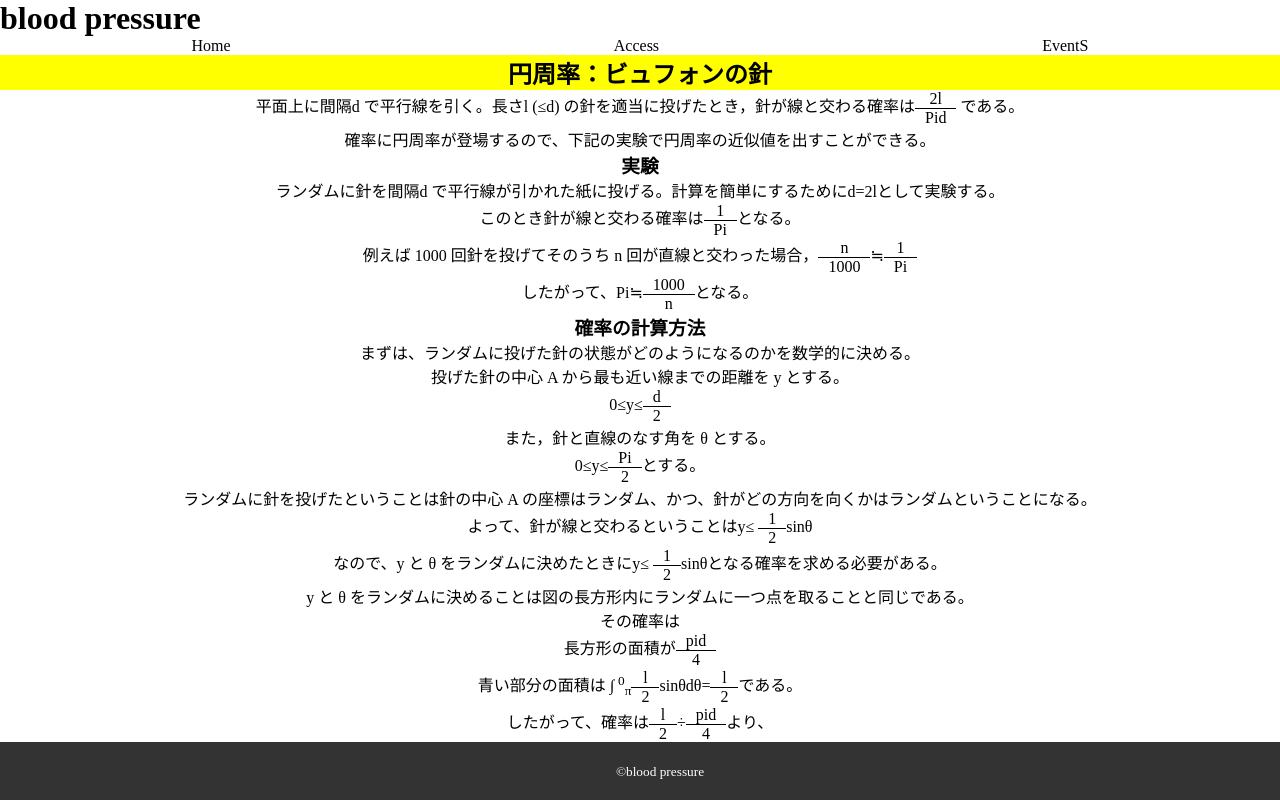
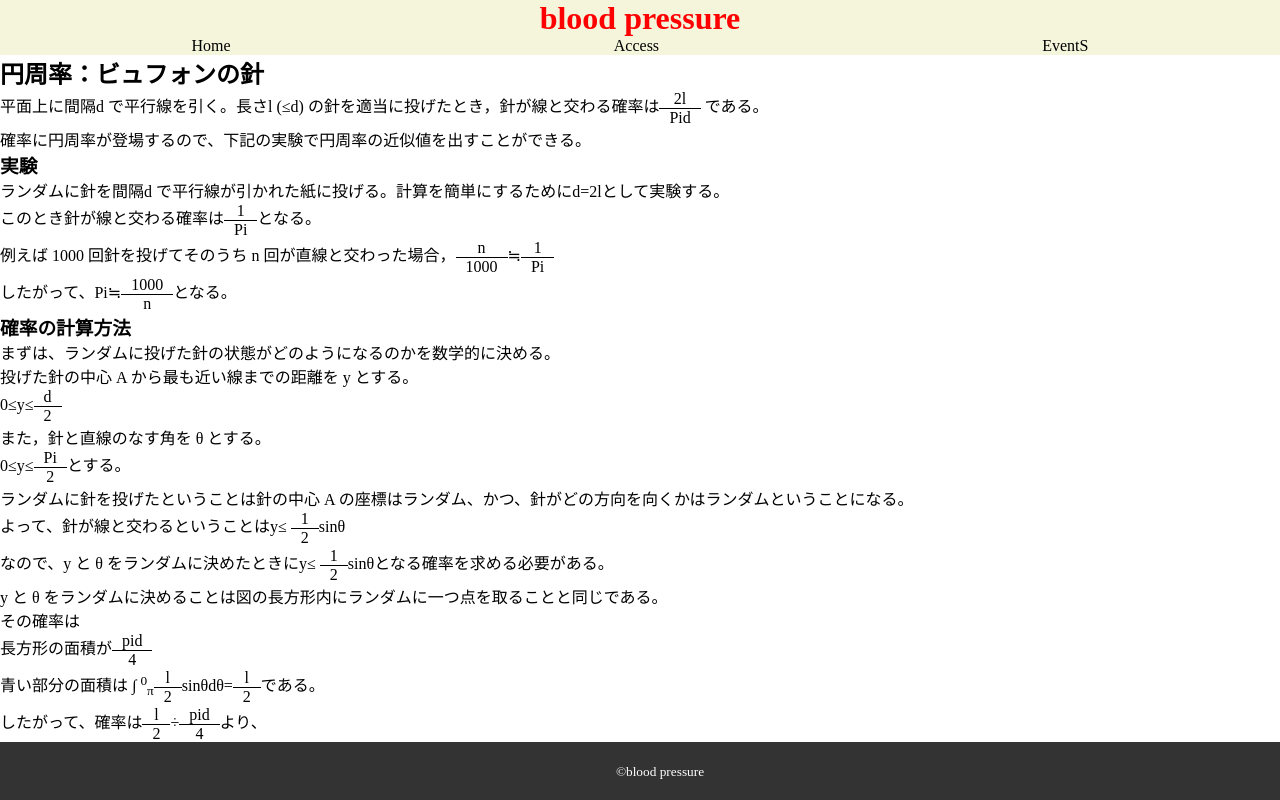
Before and after one commit to Leaf1243/buffon-s-needle-hirokoku, a plain HTML site: page index.html in a window 1280 px wide. Drawn offline with Linux system fonts and the light colour scheme.

Commit message:
Update style.css

```diff
--- a/style.css
+++ b/style.css
@@ -1,9 +1,14 @@
 *{margin: 0; padding: 0;}
-header{text-shadow: 0cap; font-size: 80; text-align: left;}
-h2{font-size: 70; background-color: yellow; margin-top: 80; margin-bottom: 80; height: 80;}
-main{font-size: 40; text-align: center;}
-main p{margin-top: 40; padding-top: 40;}
-main{height: 140; width: 100%;}
+header{
+    background-color: beige;
+    padding: 30;
+    text-align: center;
+    }
+header h1{font-size: 50;margin-bottom: 20;margin-top: 20;color: red;}
+ header nav ul{display: flex;justify-content: space-around;list-style: none;}
+ header nav li a{
+    color: black ;
+    text-decoration: none;}
 footer {
     position: fixed;
     bottom: 0;
```
